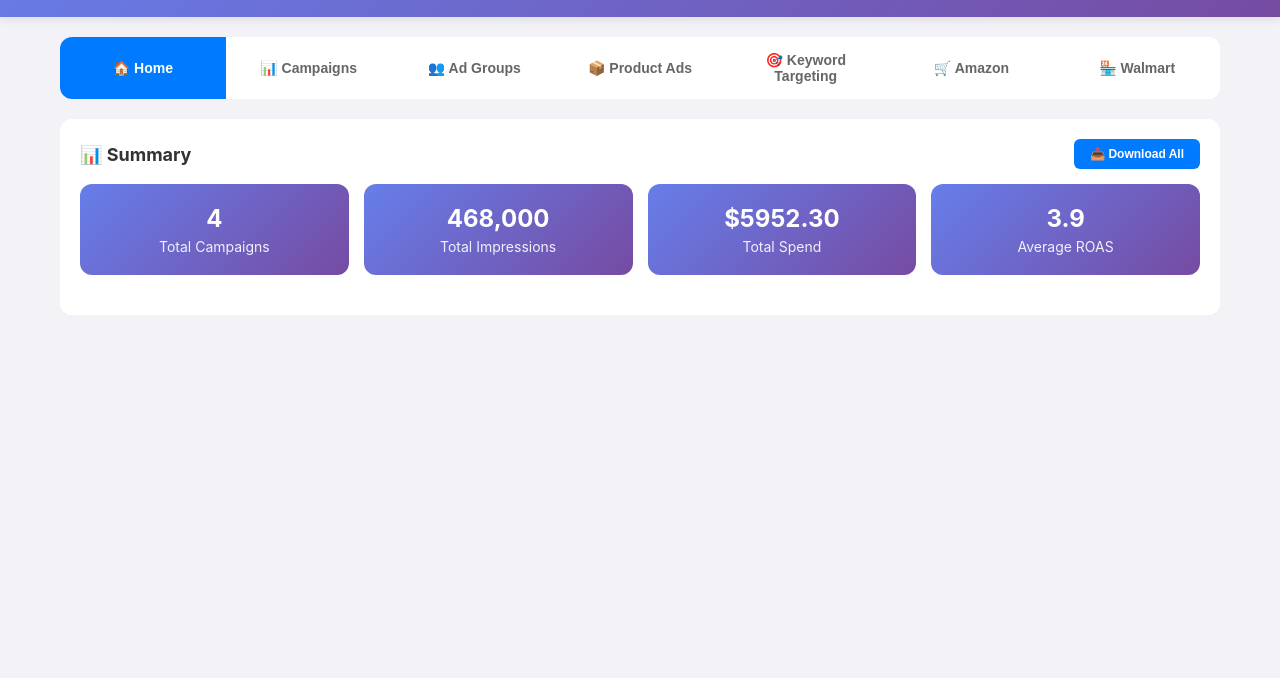
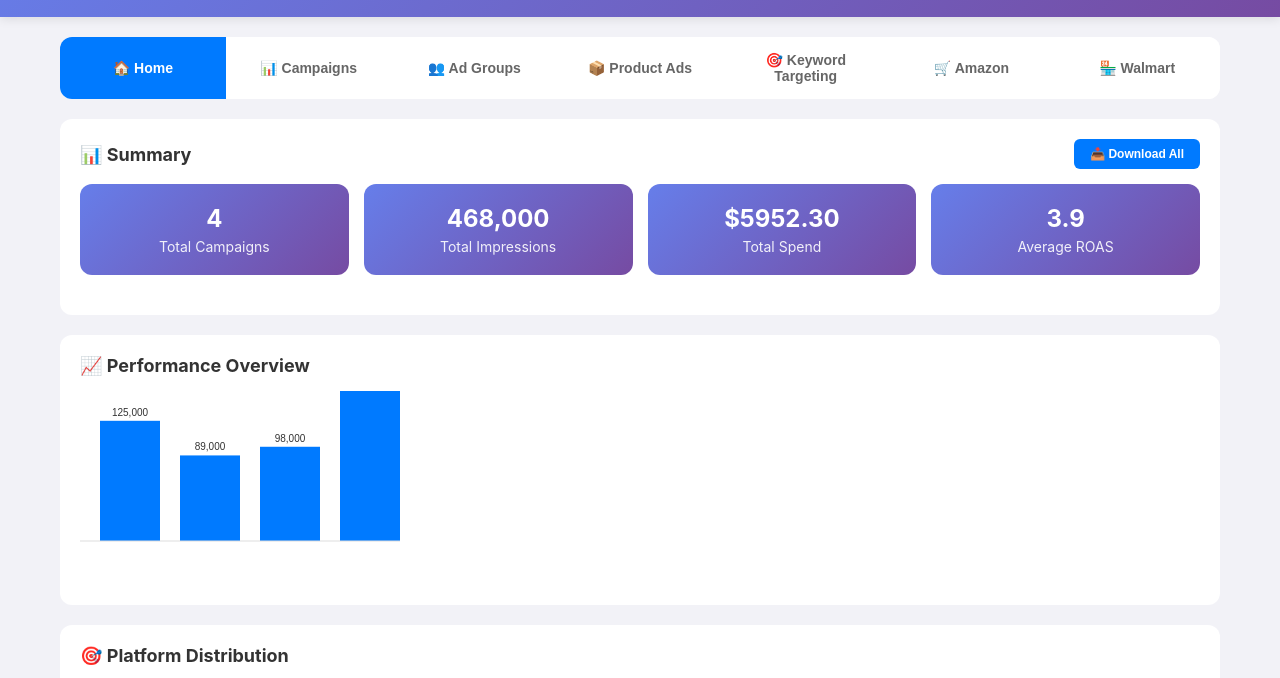
Before and after one commit to nikhil2465/adsphere1, a website: page index.html in a window 1280 px wide. Shown: the part 82-760 px from the top of the page. Drawn offline with Linux system fonts and the light colour scheme.

Commit message:
Add performance and platform distribution charts to dashboard

```diff
--- a/index.html
+++ b/index.html
@@ -225,6 +225,23 @@
                     </div>
                 </div>
             </div>
+
+            <!-- Performance Chart -->
+            <div class="card">
+                <div class="card-header">
+                    <h2 class="card-title">📈 Performance Overview</h2>
+                </div>
+                <canvas id="performanceChart" width="400" height="200"></canvas>
+            </div>
+
+            <!-- Platform Distribution Chart -->
+            <div class="card">
+                <div class="card-header">
+                    <h2 class="card-title">🎯 Platform Distribution</h2>
+                </div>
+                <canvas id="platformChart" width="400" height="200"></canvas>
+            </div>
+        </div>
         </div>
 
         <!-- All Campaigns Tab -->
@@ -549,6 +566,7 @@
             renderAdGroups();
             renderProductAds();
             renderKeywords();
+            renderCharts();
         }
 
         // Tab switching
@@ -841,6 +859,111 @@
             document.body.removeChild(link);
         }
 
+        // Render Charts
+        function renderCharts() {
+            renderPerformanceChart();
+            renderPlatformChart();
+        }
+
+        function renderPerformanceChart() {
+            const canvas = document.getElementById('performanceChart');
+            const ctx = canvas.getContext('2d');
+
+            // Calculate performance data
+            const allCampaigns = [...mockData.amazon, ...mockData.walmart];
+            const performanceData = allCampaigns.map(campaign => ({
+                name: campaign.name,
+                impressions: campaign.metrics.impressions,
+                clicks: campaign.metrics.clicks,
+                spend: campaign.metrics.spend,
+                roas: campaign.metrics.roas
+            }));
+
+            // Simple bar chart
+            const maxValue = Math.max(...performanceData.map(d => d.impressions));
+            const barWidth = 60;
+            const barSpacing = 20;
+            const chartHeight = 150;
+            const chartWidth = performanceData.length * (barWidth + barSpacing);
+
+            // Clear canvas
+            canvas.width = chartWidth;
+            canvas.height = chartHeight + 40;
+
+            // Draw bars
+            performanceData.forEach((data, index) => {
+                const barHeight = (data.impressions / maxValue) * chartHeight;
+                const x = index * (barWidth + barSpacing) + barSpacing;
+                const y = chartHeight - barHeight;
+
+                // Draw bar
+                ctx.fillStyle = '#007AFF';
+                ctx.fillRect(x, y, barWidth, barHeight);
+
+                // Draw value on top
+                ctx.fillStyle = '#333';
+                ctx.font = '10px Arial';
+                ctx.textAlign = 'center';
+                ctx.fillText(data.impressions.toLocaleString(), x + barWidth/2, y - 5);
+            });
+
+            // Draw axes
+            ctx.strokeStyle = '#ddd';
+            ctx.beginPath();
+            ctx.moveTo(0, chartHeight);
+            ctx.lineTo(chartWidth, chartHeight);
+            ctx.stroke();
+        }
+
+        function renderPlatformChart() {
+            const canvas = document.getElementById('platformChart');
+            const ctx = canvas.getContext('2d');
+
+            // Calculate platform data
+            const amazonCount = mockData.amazon.length;
+            const walmartCount = mockData.walmart.length;
+            const total = amazonCount + walmartCount;
+
+            // Pie chart data
+            const data = [
+                { label: 'Amazon', value: amazonCount, color: '#FF9500' },
+                { label: 'Walmart', value: walmartCount, color: '#0071CE' }
+            ];
+
+            // Clear canvas
+            canvas.width = 400;
+            canvas.height = 200;
+
+            // Draw pie chart
+            const centerX = 200;
+            const centerY = 100;
+            const radius = 80;
+            let currentAngle = -Math.PI / 2;
+
+            data.forEach((segment) => {
+                const sliceAngle = (segment.value / total) * 2 * Math.PI;
+
+                // Draw pie slice
+                ctx.beginPath();
+                ctx.arc(centerX, centerY, radius, currentAngle, currentAngle + sliceAngle);
+                ctx.lineTo(centerX, centerY);
+                ctx.fillStyle = segment.color;
+                ctx.fill();
+
+                // Draw label
+                const labelAngle = currentAngle + sliceAngle / 2;
+                const labelX = centerX + Math.cos(labelAngle) * (radius * 0.7);
+                const labelY = centerY + Math.sin(labelAngle) * (radius * 0.7);
+
+                ctx.fillStyle = '#fff';
+                ctx.font = '12px Arial';
+                ctx.textAlign = 'center';
+                ctx.fillText(`${segment.label} (${segment.value})`, labelX, labelY);
+
+                currentAngle += sliceAngle;
+            });
+        }
+
         // Initialize on load
         document.addEventListener('DOMContentLoaded', initApp);
     </script>
```
